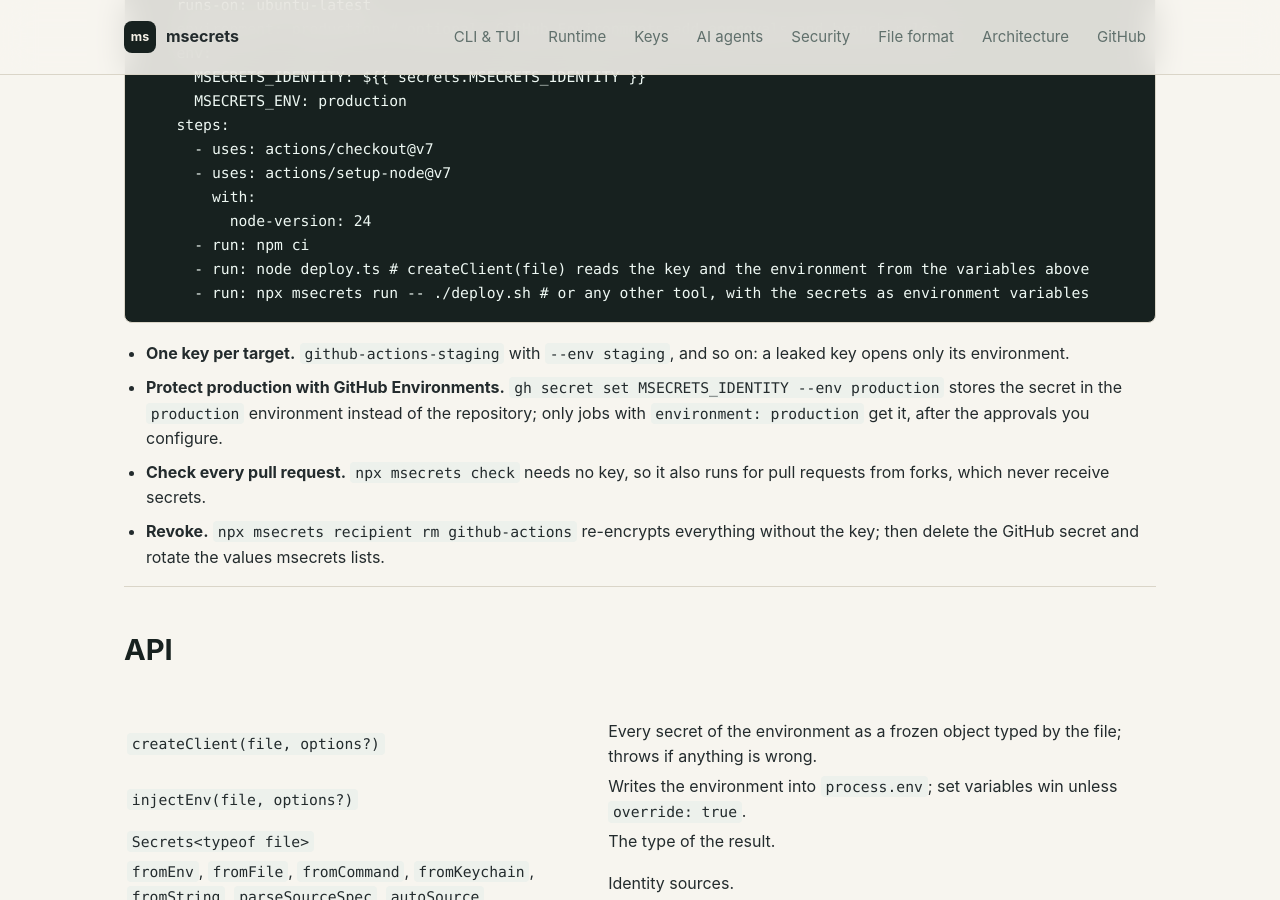
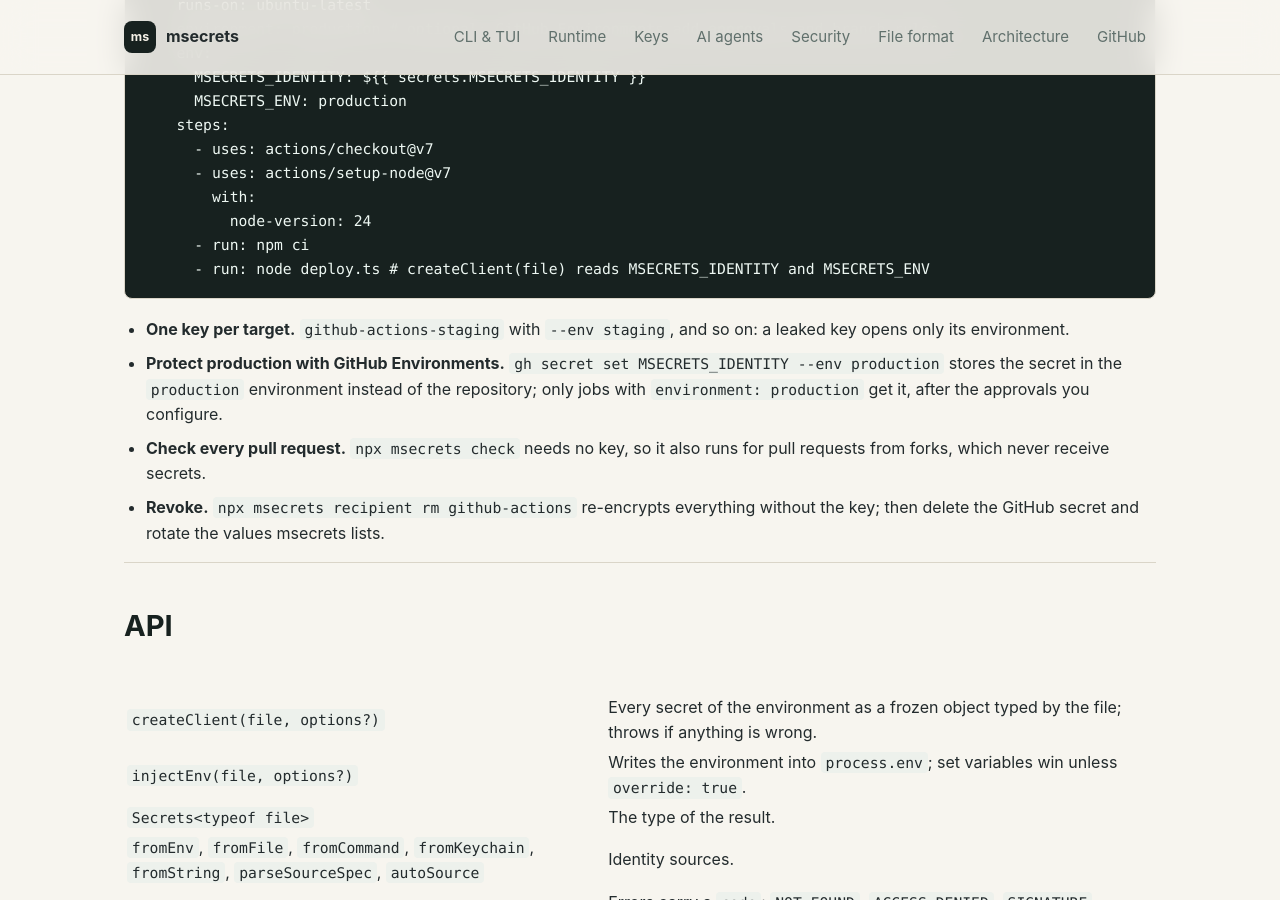
Before and after one commit to k18k/msecrets, a Jekyll site: the page built from docs/runtime.md, in a window 1280 px wide and 900 px high, scrolled down 3060 px. Built offline with Jekyll 4.4.1, drawn with Linux system fonts in a browser that asks for light colours.

Commit message:
GitHub Actions example: plain node deploy.ts
Co-Authored-By: Claude Opus 5.5 <noreply@anthropic.com>

````diff
--- a/docs/runtime.md
+++ b/docs/runtime.md
@@ -125,8 +125,7 @@ jobs:
         with:
           node-version: 24
       - run: npm ci
-      - run: node deploy.ts # createClient(file) reads the key and the environment from the variables above
-      - run: npx msecrets run -- ./deploy.sh # or any other tool, with the secrets as environment variables
+      - run: node deploy.ts # createClient(file) reads MSECRETS_IDENTITY and MSECRETS_ENV
 ```
 {% endraw %}
 
````
Also changed, not shown: packages/ui/skills/msecrets/SKILL.md (+0 -1 lines).
